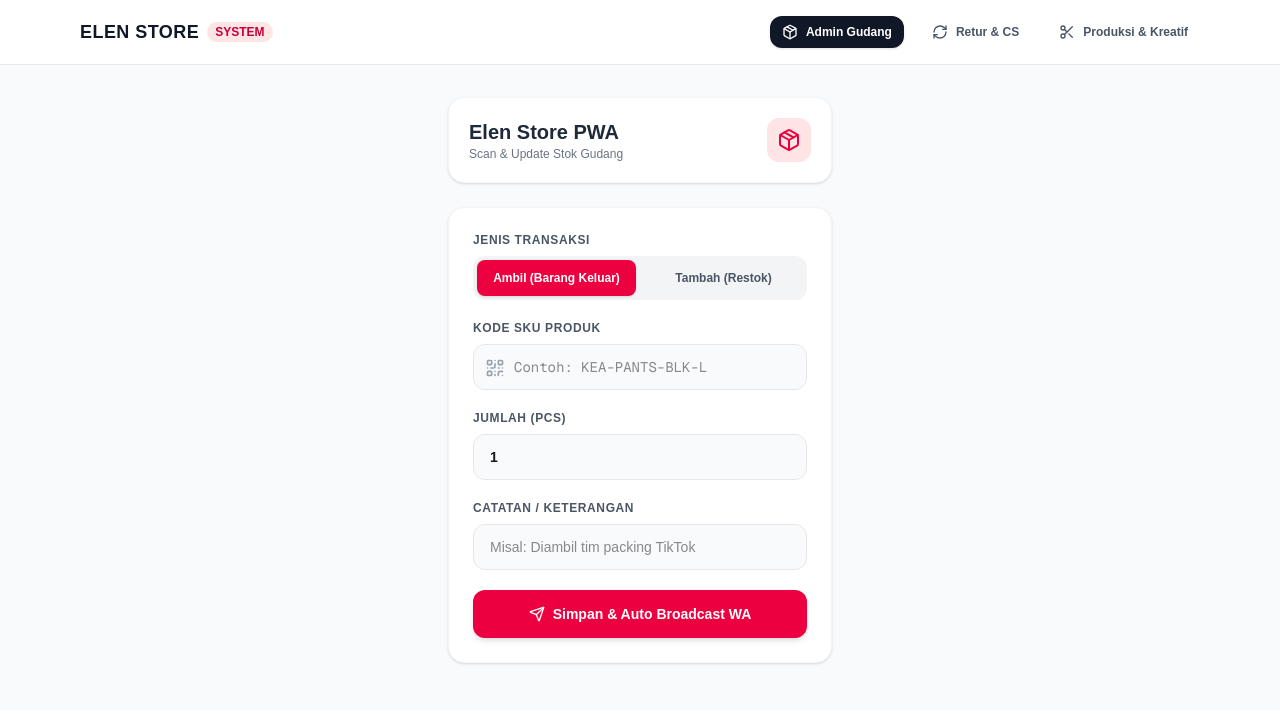
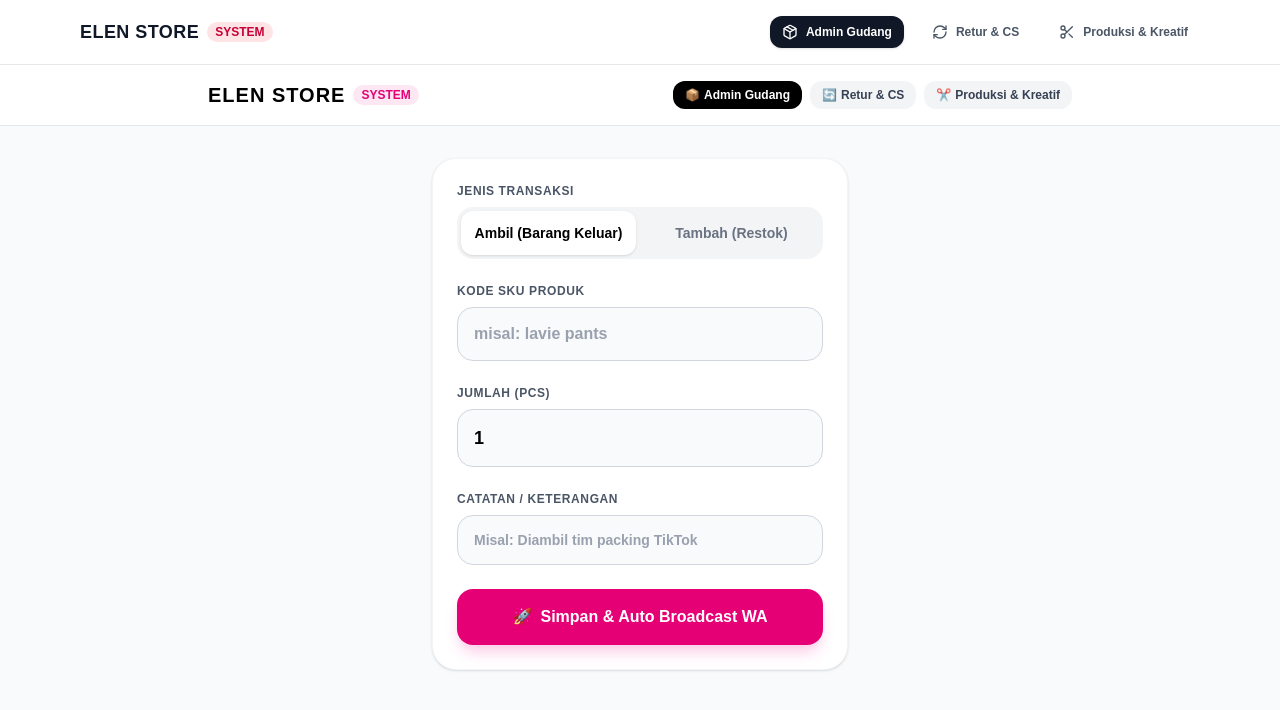
Before and after one commit to dzikriyahlailatul26-max/elen-store-app, a Next.js app: page /dashboard/admin in a window 1280 px wide. Shown: the top 710 px of the page. Built offline with nearby package versions, Linux system fonts and the light colour scheme; sample sign-in values are in the browser's storage.

Commit message:
Fix text color & syntax

```diff
--- a/app/dashboard/admin/page.tsx
+++ b/app/dashboard/admin/page.tsx
@@ -1,83 +1,110 @@
 'use client';
 
-import { useState } from 'react';
-import { Package, Send, QrCode, CheckCircle2, AlertCircle } from 'lucide-react';
+import { useState, useEffect } from 'react';
+import { useRouter } from 'next/navigation';
 
-export default function AdminGudangPage() {
+export default function AdminPage() {
+  const router = useRouter();
+  const [type, setType] = useState<'IN' | 'OUT'>('OUT');
   const [sku, setSku] = useState('');
-  const [qty, setQty] = useState<number>(1);
-  const [type, setType] = useState<'OUT' | 'IN'>('OUT');
+  const [qty, setQty] = useState('1');
   const [notes, setNotes] = useState('');
   const [loading, setLoading] = useState(false);
-  const [message, setMessage] = useState<{ type: 'success' | 'error'; text: string } | null>(null);
+  const [message, setMessage] = useState<{ text: string; isError: boolean } | null>(null);
+
+  useEffect(() => {
+    const isAuth = localStorage.getItem('elen_auth');
+    if (!isAuth) {
+      router.push('/login');
+    }
+  }, [router]);
 
   const handleSubmit = async (e: React.FormEvent) => {
     e.preventDefault();
+    if (!sku.trim()) {
+      setMessage({ text: 'Kode SKU wajib diisi!', isError: true });
+      return;
+    }
+
     setLoading(true);
     setMessage(null);
-
-    const changeQty = type === 'OUT' ? -Math.abs(qty) : Math.abs(qty);
 
     try {
       const res = await fetch('/api/stock/update', {
         method: 'POST',
         headers: { 'Content-Type': 'application/json' },
-        body: JSON.stringify({ sku, changeQty, type, notes }),
+        body: JSON.stringify({
+          sku: sku.trim(),
+          type,
+          qty: parseInt(qty) || 1,
+          notes: notes.trim(),
+        }),
       });
 
       const data = await res.json();
 
-      if (!res.ok) throw new Error(data.error || 'Gagal mengupdate stok');
+      if (!res.ok) {
+        throw new Error(data.error || 'Gagal memperbarui stok');
+      }
 
-      setMessage({
-        type: 'success',
-        text: `Berhasil! Stok ${data.productName} terbaru: ${data.newStock} pcs (Auto-WA Terkirim)`,
-      });
+      setMessage({ text: `Berhasil! Stok SKU ${sku} terbarui.`, isError: false });
       setSku('');
+      setQty('1');
       setNotes('');
-      setQty(1);
     } catch (err: any) {
-      setMessage({ type: 'error', text: err.message });
+      setMessage({ text: err.message || 'Terjadi kesalahan sistem', isError: true });
     } finally {
       setLoading(false);
     }
   };
 
   return (
-    <div className="min-h-screen bg-gray-50 p-4 md:p-8 max-w-md mx-auto">
-      {/* Header Mobile PWA */}
-      <div className="bg-white p-5 rounded-2xl shadow-sm border border-gray-100 mb-6 flex items-center justify-between">
-        <div>
-          <h1 className="text-xl font-bold text-gray-800">Elen Store PWA</h1>
-          <p className="text-xs text-gray-500">Scan & Update Stok Gudang</p>
+    <div className="min-h-screen bg-gray-50 pb-12">
+      {/* Header */}
+      <header className="bg-white border-b border-gray-200 sticky top-0 z-10">
+        <div className="max-w-4xl mx-auto px-4 py-4 flex items-center justify-between">
+          <div className="flex items-center gap-2">
+            <h1 className="text-xl font-black tracking-wider text-black">ELEN STORE</h1>
+            <span className="bg-pink-100 text-pink-600 text-xs font-bold px-2 py-0.5 rounded-full">SYSTEM</span>
           </div>
-        <div className="bg-rose-100 p-2.5 rounded-xl text-rose-600">
-          <Package className="w-6 h-6" />
+          <div className="flex gap-2">
+            <button className="bg-black text-white px-3 py-1.5 rounded-xl text-xs font-bold flex items-center gap-1">
+              <span>📦</span> Admin Gudang
+            </button>
+            <button
+              onClick={() => router.push('/dashboard/retur')}
+              className="bg-gray-100 text-gray-700 hover:bg-gray-200 px-3 py-1.5 rounded-xl text-xs font-semibold flex items-center gap-1"
+            >
+              <span>🔄</span> Retur & CS
+            </button>
+            <button
+              onClick={() => router.push('/dashboard/produksi')}
+              className="bg-gray-100 text-gray-700 hover:bg-gray-200 px-3 py-1.5 rounded-xl text-xs font-semibold flex items-center gap-1"
+            >
+              <span>✂️</span> Produksi & Kreatif
+            </button>
           </div>
         </div>
+      </header>
 
-      {/* Alert Notifikasi */}
-      {message && (
-        <div className={`p-4 rounded-xl mb-4 flex items-center gap-3 text-sm font-medium ${
-          message.type === 'success' ? 'bg-emerald-50 text-emerald-700 border border-emerald-200' : 'bg-rose-50 text-rose-700 border border-rose-200'
-        }`}>
-          {message.type === 'success' ? <CheckCircle2 className="w-5 h-5 flex-shrink-0" /> : <AlertCircle className="w-5 h-5 flex-shrink-0" />}
-          <span>{message.text}</span>
-        </div>
-      )}
+      {/* Main Form */}
+      <main className="max-w-md mx-auto px-4 pt-8">
+        <div className="bg-white rounded-3xl p-6 shadow-sm border border-gray-100">
+          <form onSubmit={handleSubmit} className="space-y-6">
 
-      {/* Form Scan Input */}
-      <form onSubmit={handleSubmit} className="bg-white p-6 rounded-2xl shadow-sm border border-gray-100 space-y-5">
+            {/* JENIS TRANSAKSI */}
             <div>
-          <label className="block text-xs font-semibold text-gray-600 mb-2 uppercase tracking-wider">
+              <label className="block text-xs font-bold uppercase tracking-wider text-gray-600 mb-2">
                 Jenis Transaksi
               </label>
-          <div className="grid grid-cols-2 gap-2 p-1 bg-gray-100 rounded-xl">
+              <div className="grid grid-cols-2 gap-2 p-1 bg-gray-100 rounded-2xl">
                 <button
                   type="button"
                   onClick={() => setType('OUT')}
-              className={`py-2.5 rounded-lg text-xs font-bold transition-all ${
-                type === 'OUT' ? 'bg-rose-600 text-white shadow-sm' : 'text-gray-600 hover:text-gray-900'
+                  className={`py-3 rounded-xl font-bold text-sm transition-all ${
+                    type === 'OUT'
+                      ? 'bg-white text-black shadow-sm'
+                      : 'text-gray-500 hover:text-black'
                   }`}
                 >
                   Ambil (Barang Keluar)
@@ -85,8 +112,10 @@ export default function AdminGudangPage() {
                 <button
                   type="button"
                   onClick={() => setType('IN')}
-              className={`py-2.5 rounded-lg text-xs font-bold transition-all ${
-                type === 'IN' ? 'bg-emerald-600 text-white shadow-sm' : 'text-gray-600 hover:text-gray-900'
+                  className={`py-3 rounded-xl font-bold text-sm transition-all ${
+                    type === 'IN'
+                      ? 'bg-emerald-600 text-white shadow-sm'
+                      : 'text-gray-500 hover:text-black'
                   }`}
                 >
                   Tambah (Restok)
@@ -94,59 +123,80 @@ export default function AdminGudangPage() {
               </div>
             </div>
 
+            {/* KODE SKU PRODUK */}
             <div>
-          <label className="block text-xs font-semibold text-gray-600 mb-2 uppercase tracking-wider">
+              <label className="block text-xs font-bold uppercase tracking-wider text-gray-600 mb-2">
                 Kode SKU Produk
               </label>
               <div className="relative">
                 <input
                   type="text"
-              required
-              placeholder="Contoh: KEA-PANTS-BLK-L"
                   value={sku}
                   onChange={(e) => setSku(e.target.value)}
-              className="w-full pl-10 pr-4 py-3 bg-gray-50 border border-gray-200 rounded-xl text-sm focus:outline-none focus:ring-2 focus:ring-rose-500 font-mono"
+                  placeholder="misal: lavie pants"
+                  className="w-full bg-gray-50 border border-gray-300 rounded-2xl py-3.5 px-4 text-black font-bold text-base placeholder:text-gray-400 focus:outline-none focus:ring-2 focus:ring-black focus:bg-white"
                 />
-            <QrCode className="w-5 h-5 text-gray-400 absolute left-3 top-3.5" />
               </div>
             </div>
 
+            {/* JUMLAH (PCS) */}
             <div>
-          <label className="block text-xs font-semibold text-gray-600 mb-2 uppercase tracking-wider">
-            Jumlah (Pcs)
+              <label className="block text-xs font-bold uppercase tracking-wider text-gray-600 mb-2">
+                Jumlah (PCS)
               </label>
               <input
                 type="number"
                 min="1"
-            required
                 value={qty}
-            onChange={(e) => setQty(parseInt(e.target.value) || 1)}
-            className="w-full px-4 py-3 bg-gray-50 border border-gray-200 rounded-xl text-sm focus:outline-none focus:ring-2 focus:ring-rose-500 font-bold"
+                onChange={(e) => setQty(e.target.value)}
+                className="w-full bg-gray-50 border border-gray-300 rounded-2xl py-3.5 px-4 text-black font-bold text-lg placeholder:text-gray-400 focus:outline-none focus:ring-2 focus:ring-black focus:bg-white"
               />
             </div>
 
+            {/* CATATAN / KETERANGAN */}
             <div>
-          <label className="block text-xs font-semibold text-gray-600 mb-2 uppercase tracking-wider">
+              <label className="block text-xs font-bold uppercase tracking-wider text-gray-600 mb-2">
                 Catatan / Keterangan
               </label>
               <input
                 type="text"
-            placeholder="Misal: Diambil tim packing TikTok"
                 value={notes}
                 onChange={(e) => setNotes(e.target.value)}
-            className="w-full px-4 py-3 bg-gray-50 border border-gray-200 rounded-xl text-sm focus:outline-none focus:ring-2 focus:ring-rose-500"
+                placeholder="Misal: Diambil tim packing TikTok"
+                className="w-full bg-gray-50 border border-gray-300 rounded-2xl py-3.5 px-4 text-black font-bold text-sm placeholder:text-gray-400 focus:outline-none focus:ring-2 focus:ring-black focus:bg-white"
               />
             </div>
 
+            {/* NOTIFIKASI */}
+            {message && (
+              <div
+                className={`p-4 rounded-2xl text-sm font-bold text-center ${
+                  message.isError
+                    ? 'bg-red-50 text-red-600 border border-red-100'
+                    : 'bg-emerald-50 text-emerald-600 border border-emerald-100'
+                }`}
+              >
+                {message.text}
+              </div>
+            )}
+
+            {/* BUTTON SUBMIT */}
             <button
               type="submit"
               disabled={loading}
-          className="w-full py-3.5 bg-rose-600 hover:bg-rose-700 text-white rounded-xl font-bold text-sm shadow-md transition-all flex items-center justify-center gap-2 disabled:opacity-50"
+              className="w-full bg-pink-600 hover:bg-pink-700 text-white font-bold py-4 rounded-2xl shadow-lg shadow-pink-200 transition-all flex items-center justify-center gap-2 disabled:opacity-50"
             >
-          <Send className="w-4 h-4" />
-          {loading ? 'Sistem Memproses...' : 'Simpan & Auto Broadcast WA'}
+              {loading ? (
+                <span>Memproses...</span>
+              ) : (
+                <>
+                  <span>🚀</span> Simpan & Auto Broadcast WA
+                </>
+              )}
             </button>
           </form>
         </div>
+      </main>
+    </div>
   );
 }
```
Lines whose indentation alone changed are shown as unchanged.
